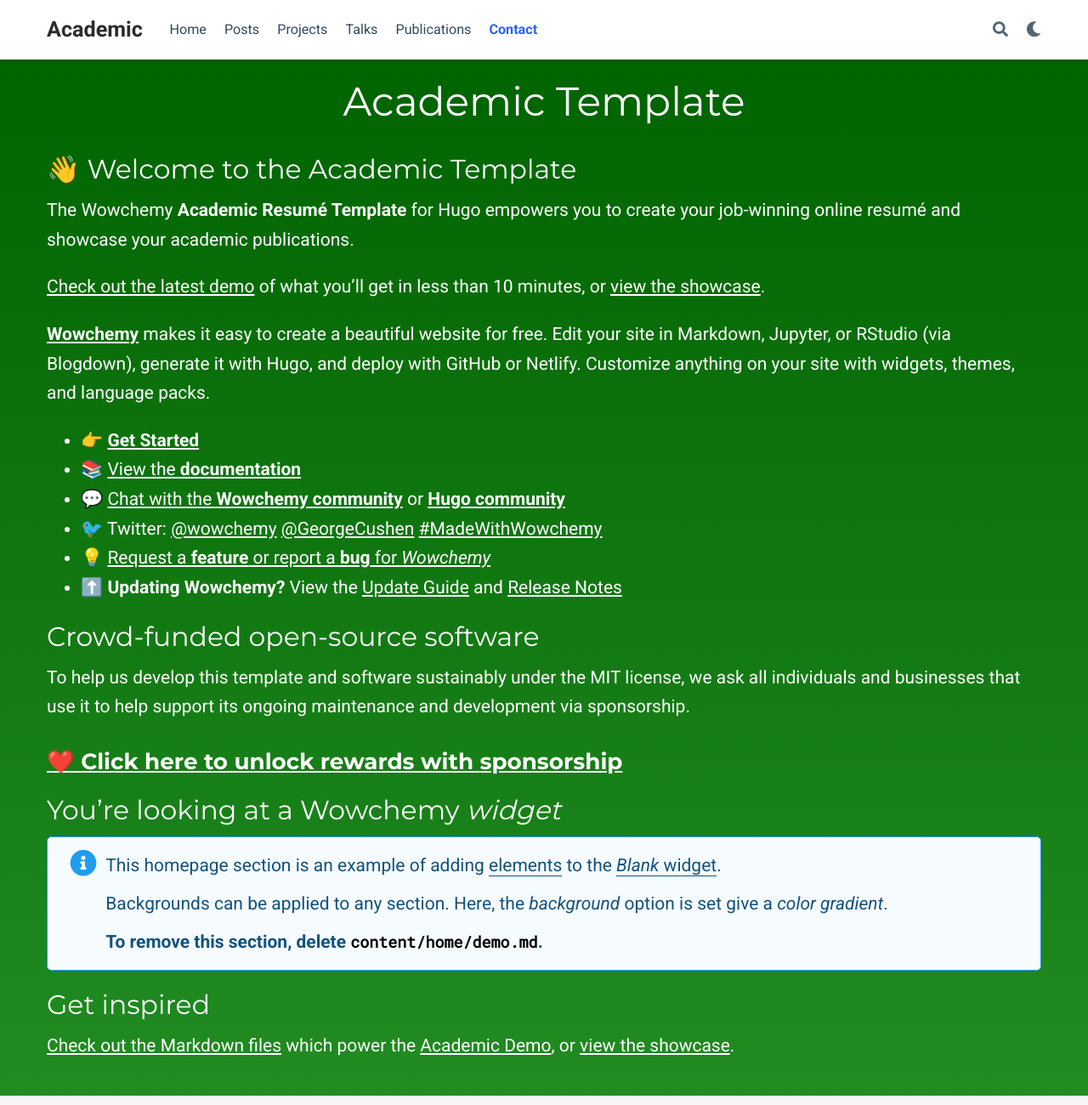
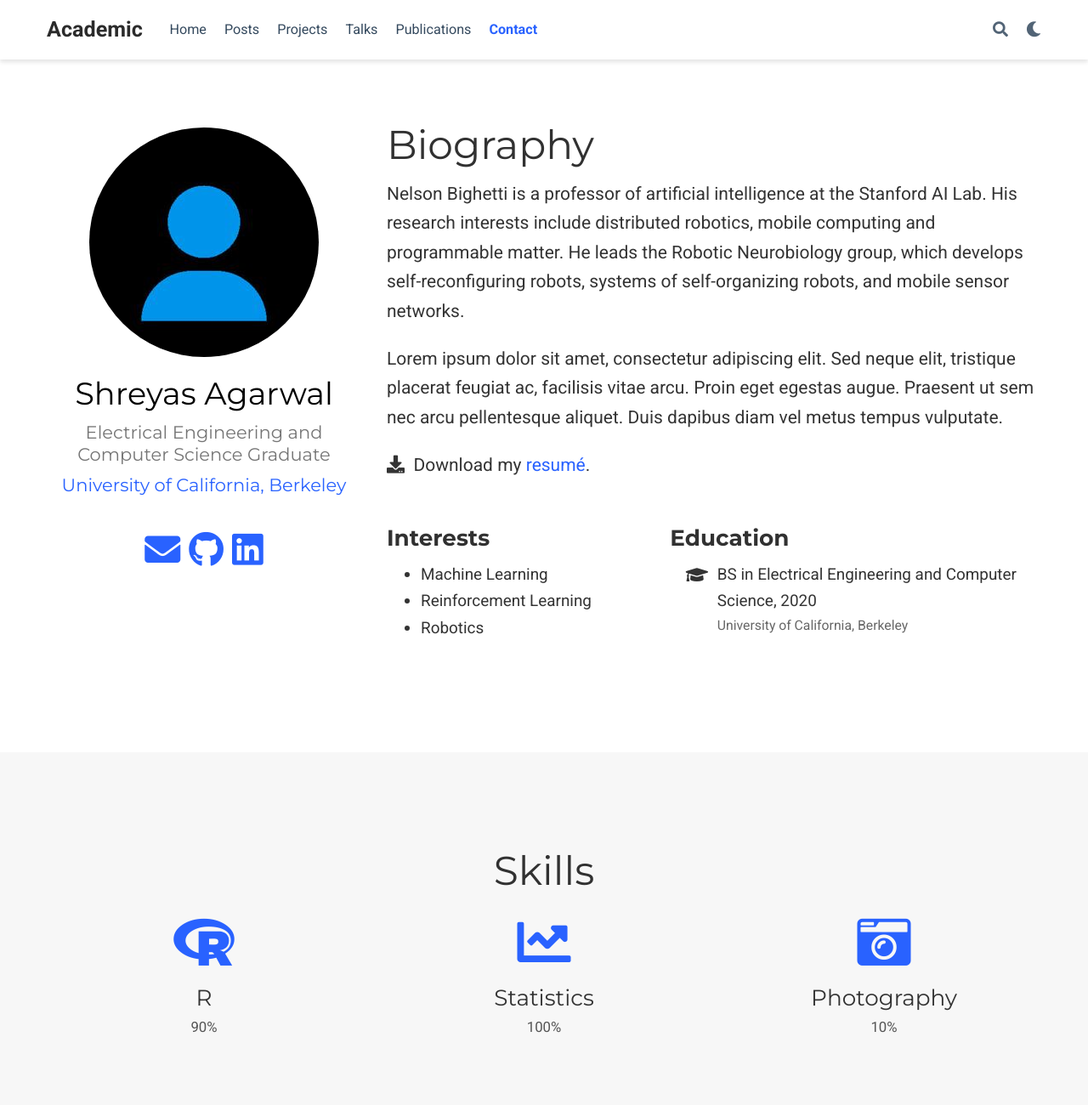
Before and after one commit to shreyas1230/shreyas1230.github.io, a plain HTML site: page index.html in a window 1280 px wide. Shown: the top 1300 px of the page at 85% size. Drawn offline with nearby package versions, Linux system fonts and the light colour scheme; some packages are replaced by stand-ins of ours; some icons are missing.

Commit message:
Build website

```diff
--- a/index.html
+++ b/index.html
@@ -759,112 +759,6 @@
 
 
 
-
-
-
-
-
-  <section id="demo" class="home-section wg-blank dark " style="padding: 20px 0 20px 0;" >
-   <div class="home-section-bg " style="background-image: linear-gradient(DarkGreen, ForestGreen);"></div>
-    <div class="container">
-
-
-      <div class="row  justify-content-center">
-
-
-          <div class="col-12 section-heading text-center">
-            <h1>Academic Template</h1>
-
-          </div>
-
-
-
-
-
-
-
-
-  <div class="col-12">
-    <h2 id="-welcome-to-the-academic-template">👋 Welcome to the Academic Template</h2>
-<p>The Wowchemy <strong>Academic Resumé Template</strong> for Hugo empowers you to create your job-winning online resumé and showcase your academic publications.</p>
-<p><a href="https://academic-demo.netlify.app" target="_blank" rel="noopener">Check out the latest demo</a> of what you&rsquo;ll get in less than 10 minutes, or <a href="https://wowchemy.com/user-stories/" target="_blank" rel="noopener">view the showcase</a>.</p>
-<p><a href="https://wowchemy.com" target="_blank" rel="noopener"><strong>Wowchemy</strong></a> makes it easy to create a beautiful website for free. Edit your site in Markdown, Jupyter, or RStudio (via Blogdown), generate it with Hugo, and deploy with GitHub or Netlify. Customize anything on your site with widgets, themes, and language packs.</p>
-<ul>
-<li>👉 <a href="https://wowchemy.com/docs/install/" target="_blank" rel="noopener"><strong>Get Started</strong></a></li>
-<li>📚 <a href="https://wowchemy.com/docs/" target="_blank" rel="noopener">View the <strong>documentation</strong></a></li>
-<li>💬 <a href="https://discord.gg/z8wNYzb" target="_blank" rel="noopener">Chat with the <strong>Wowchemy community</strong></a> or <a href="https://discourse.gohugo.io" target="_blank" rel="noopener"><strong>Hugo community</strong></a></li>
-<li>🐦 Twitter: <a href="https://twitter.com/wowchemy" target="_blank" rel="noopener">@wowchemy</a> <a href="https://twitter.com/GeorgeCushen" target="_blank" rel="noopener">@GeorgeCushen</a> <a href="https://twitter.com/search?q=%28%23MadeWithWowchemy%20OR%20%23MadeWithAcademic%29&amp;src=typed_query" target="_blank" rel="noopener">#MadeWithWowchemy</a></li>
-<li>💡 <a href="https://github.com/wowchemy/wowchemy-hugo-modules/issues" target="_blank" rel="noopener">Request a <strong>feature</strong> or report a <strong>bug</strong> for <em>Wowchemy</em></a></li>
-<li>⬆️ <strong>Updating Wowchemy?</strong> View the <a href="https://wowchemy.com/docs/update/" target="_blank" rel="noopener">Update Guide</a> and <a href="https://wowchemy.com/updates/" target="_blank" rel="noopener">Release Notes</a></li>
-</ul>
-<h2 id="crowd-funded-open-source-software">Crowd-funded open-source software</h2>
-<p>To help us develop this template and software sustainably under the MIT license, we ask all individuals and businesses that use it to help support its ongoing maintenance and development via sponsorship.</p>
-<h3 id="-click-here-to-unlock-rewards-with-sponsorshiphttpswowchemycomplans"><a href="https://wowchemy.com/plans/" target="_blank" rel="noopener">❤️ Click here to unlock rewards with sponsorship</a></h3>
-<h2 id="youre-looking-at-a-wowchemy-_widget_">You&rsquo;re looking at a Wowchemy <em>widget</em></h2>
-<div class="alert alert-note">
-  <div>
-    <p>This homepage section is an example of adding <a href="https://sourcethemes.com/academic/docs/writing-markdown-latex/">elements</a> to the <a href="https://sourcethemes.com/academic/docs/widgets/"><em>Blank</em> widget</a>.</p>
-<p>Backgrounds can be applied to any section. Here, the <em>background</em> option is set give a <em>color gradient</em>.</p>
-<p><strong>To remove this section, delete <code>content/home/demo.md</code>.</strong></p>
-  </div>
-</div>
-<h2 id="get-inspired">Get inspired</h2>
-<p><a href="https://github.com/wowchemy/starter-academic/tree/master/exampleSite" target="_blank" rel="noopener">Check out the Markdown files</a> which power the <a href="https://academic-demo.netlify.app" target="_blank" rel="noopener">Academic Demo</a>, or <a href="https://wowchemy.com/user-stories/" target="_blank" rel="noopener">view the showcase</a>.</p>
-
-  </div>
-
-
-
-
-      </div>
-
-
-    </div>
-  </section>
-
-
-
-
-
-
-
-
-
-
-
-
-
-
-
-
-
-
-
-
-
-
-
-
-
-
-
-
-
-
-
-
-
-
-
-
-
-
-
-
-
-
-
-
   <section id="about" class="home-section wg-about  "  >
    <div class="home-section-bg " ></div>
     <div class="container">
```
